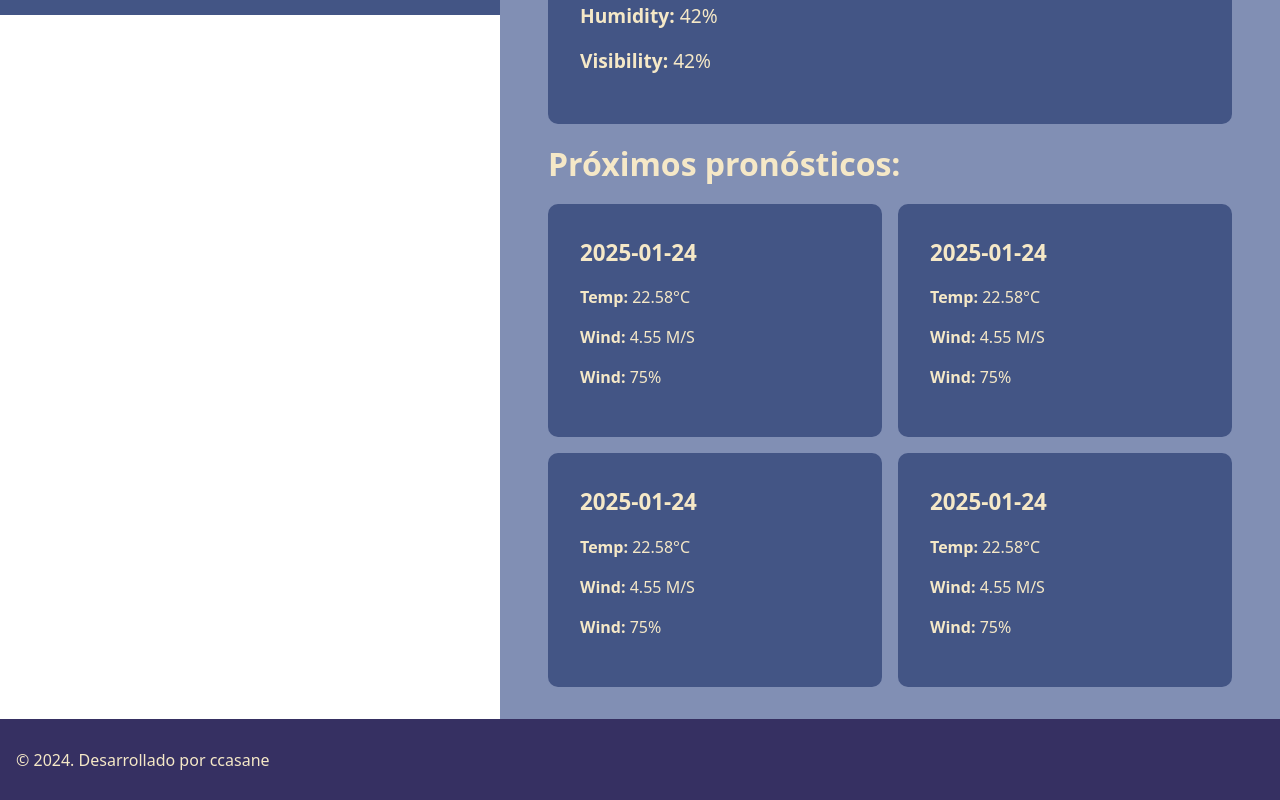
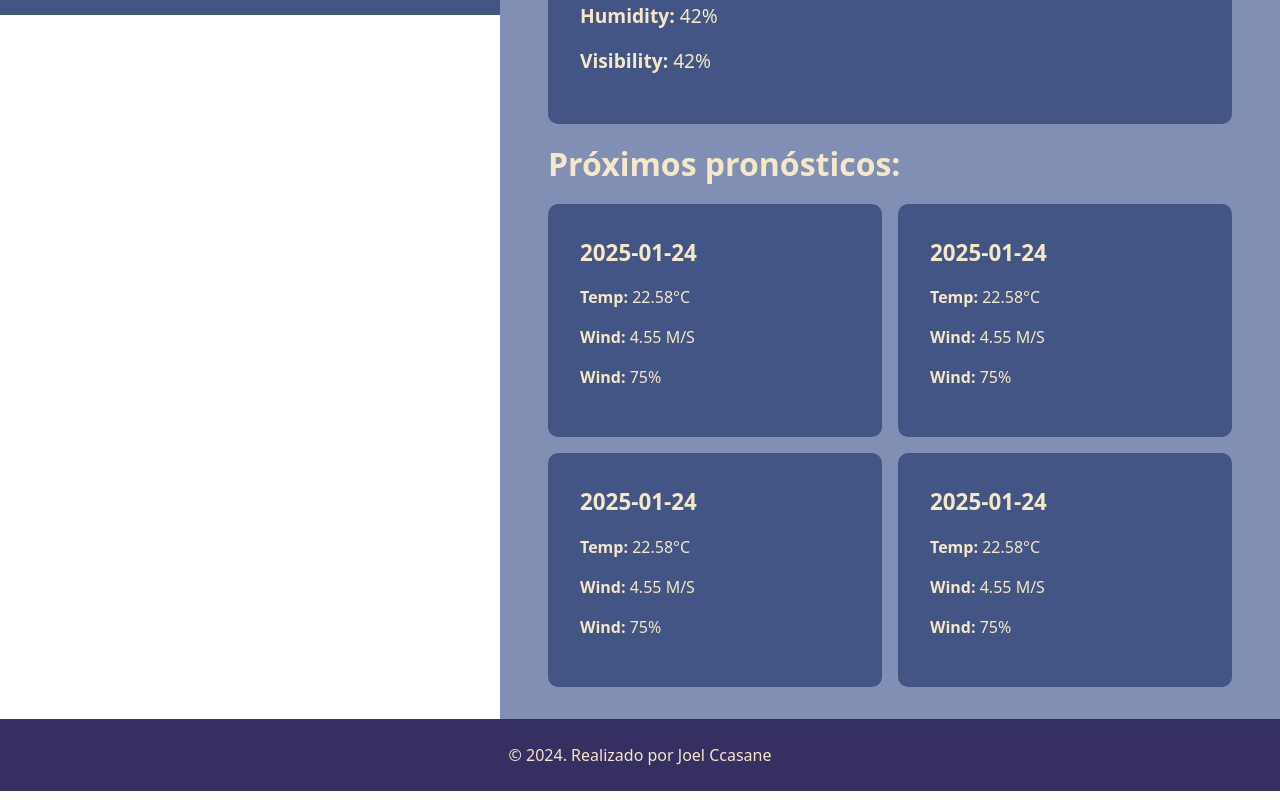
Before and after one commit to ccasane/weather-track, an Angular app: page / in a window 1280 px wide. Shown: the part 342-1142 px from the top of the page. Built offline with nearby package versions, Linux system fonts and the light colour scheme.

Commit message:
update footer

```diff
--- a/src/app/components/footer/footer.component.html
+++ b/src/app/components/footer/footer.component.html
@@ -2,8 +2,8 @@
   <div class="footer__container">
     <p>
       &copy; <span>{{ footerYear }}</span
-      >. Desarrollado por
-      <a href="https://github.com/ccasane">ccasane</a>
+      >. Realizado por
+      <a href="https://github.com/ccasane">Joel Ccasane</a>
     </p>
   </div>
 </footer>
--- a/src/app/components/footer/footer.component.scss
+++ b/src/app/components/footer/footer.component.scss
@@ -2,15 +2,15 @@
   background-color: var(--color-primary);
 
   &__container {
-    max-width: 1800px;
-    margin: auto;
-    padding: 1.8rem 1rem;
+    padding: 1.5rem 1rem;
+    text-align: center;
 
     p {
       color: var(--color-background);
 
       a {
         color: var(--color-background);
+        font-family: var(--font-text);
 
         &:hover {
           text-decoration: underline;
```
